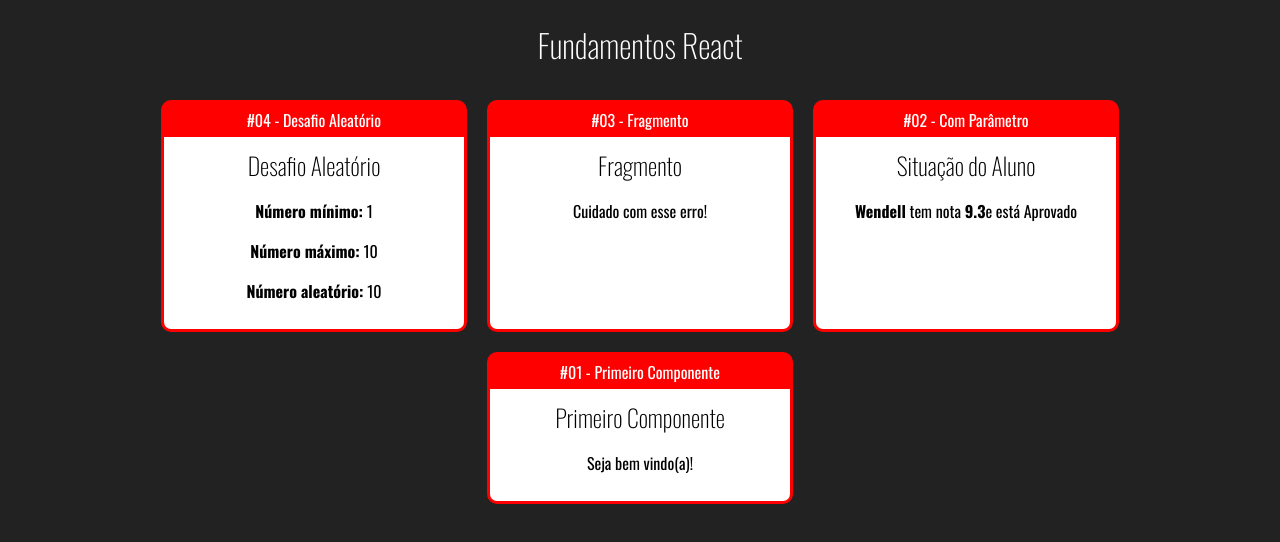
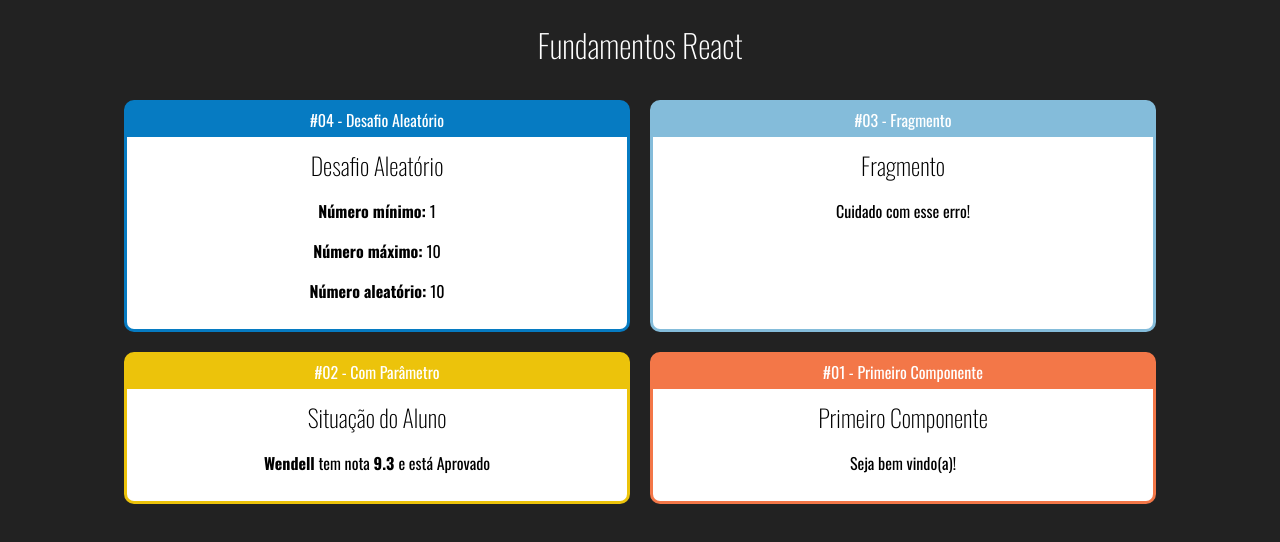
Before and after one commit to wen-dell/fundamentos-react, a React (Create React App) app: page / in a window 1280 px wide. Shown: the top 542 px of the page. Built offline with nearby package versions, Linux system fonts and the light colour scheme.

Commit message:
Componente Card #3

```diff
--- a/src/App.jsx
+++ b/src/App.jsx
@@ -10,19 +10,19 @@
     <h1>Fundamentos React</h1>
 
     <div className="Cards">
-      <Card titulo="#04 - Desafio Aleatório">
+      <Card titulo="#04 - Desafio Aleatório" color="#067bc2">
         <Aleatorio min={1} max={10} />
       </Card>
 
-      <Card titulo="#03 - Fragmento">
+      <Card titulo="#03 - Fragmento" color="#84bcda">
         <Fragmento />
       </Card>
 
-      <Card titulo="#02 - Com Parâmetro">
+      <Card titulo="#02 - Com Parâmetro" color="#ecc30b">
         <ComParametro titulo="Situação do Aluno" aluno="Wendell" nota={9.3} />
       </Card>
 
-      <Card titulo="#01 - Primeiro Componente">
+      <Card titulo="#01 - Primeiro Componente" color="#f37748">
         <Primeiro />
       </Card>
     </div>
--- a/src/components/basicos/ComParametro.jsx
+++ b/src/components/basicos/ComParametro.jsx
@@ -4,7 +4,7 @@
     <div>
       <h2>{props.titulo}</h2>
       <p>
-        <strong>{props.aluno}</strong> tem nota <strong>{props.nota}</strong>e
+        <strong>{props.aluno}</strong> tem nota <strong>{props.nota} </strong>e
         está {status}
       </p>
     </div>
--- a/src/components/layout/Card.css
+++ b/src/components/layout/Card.css
@@ -1,12 +1,12 @@
 .Card {
-    background-color: red;
     border-radius: 10px;
-    border: 3px solid red;
+    border: 3px solid;
     overflow: hidden;
     margin: 10px;
     display: flex;
     flex-direction: column;
-    min-width: 300px;
+    min-width: 500px;
+    max-width: 500px;
 }
 
 .Card .Title {
--- a/src/components/layout/Card.jsx
+++ b/src/components/layout/Card.jsx
@@ -1,8 +1,13 @@
 import "./Card.css";
 
 const Card = (props) => {
+  const cardStyle = {
+    backgroundColor: props.color || '#F00',
+    borderColor: props.color || '#F00'
+  };
+
   return (
-    <div className="Card">
+    <div className="Card" style={cardStyle}>
       <div className="Title">{props.titulo}</div>
       <div className="Content">
         { props.children }
```
